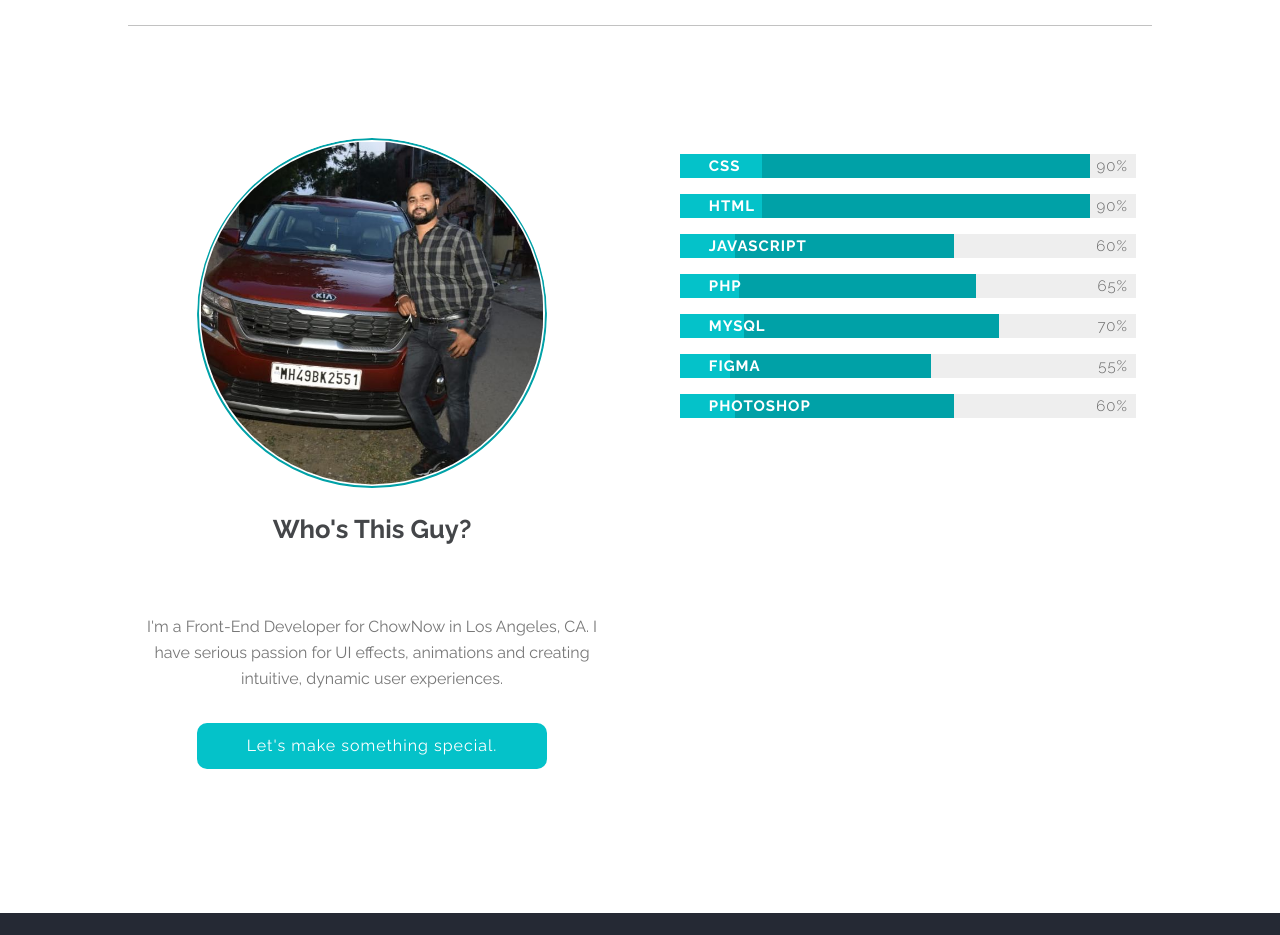
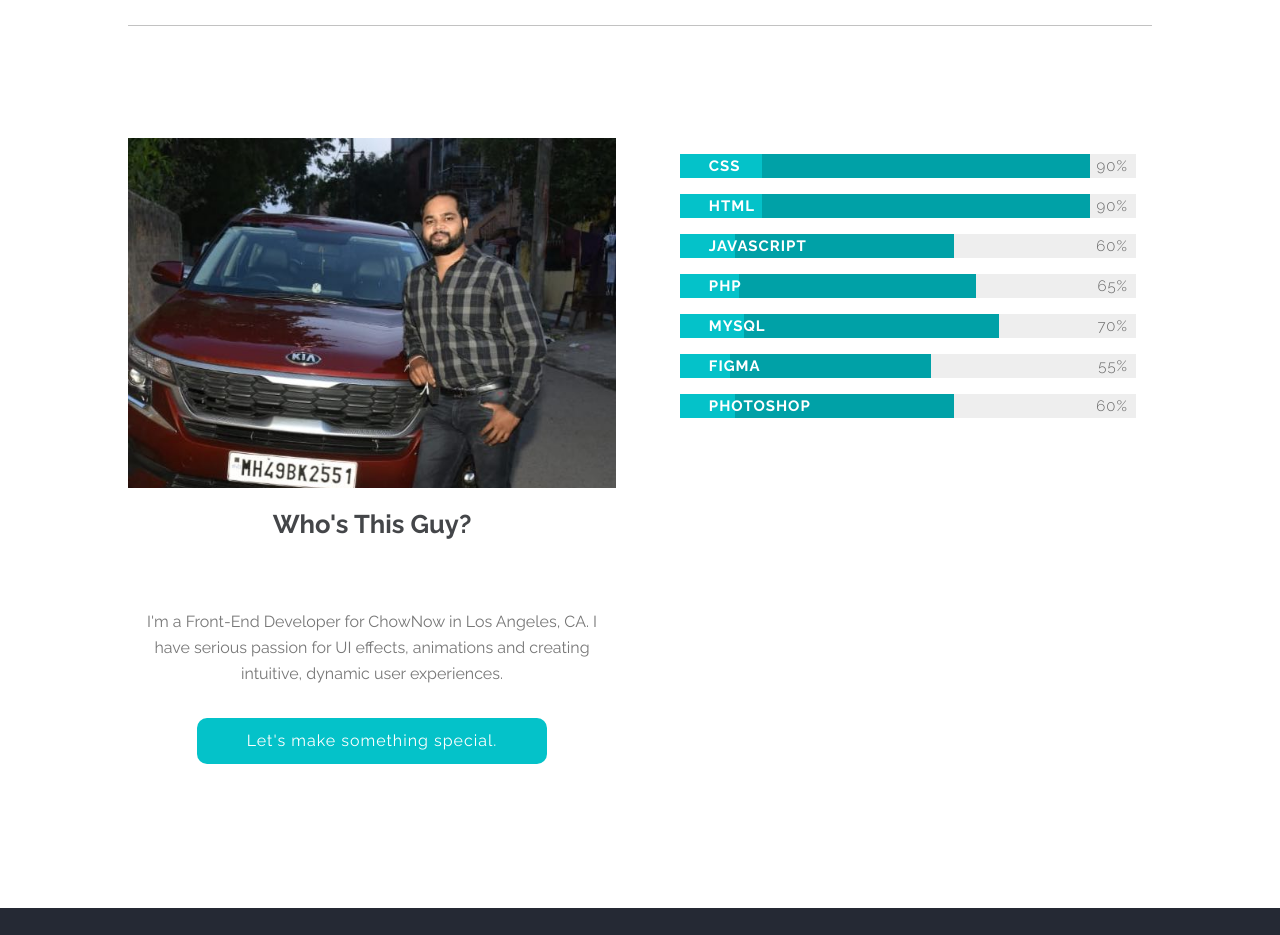
Before and after one commit to vspn7682/Sticky-Navbar, a plain HTML site: page index.html in a window 1280 px wide. Shown: the part 1440-2375 px from the top of the page. Drawn offline with Linux system fonts and the light colour scheme; animation ran at ten frames a second.

Commit message:
Stylesheet Modifications

```diff
--- a/css/style.css
+++ b/css/style.css
@@ -198,20 +198,20 @@ canvas {
 }
 
 .about-img {
+  width: 100%;
+  height: 350px;
   overflow: hidden;
-  border-radius: 100%;
 }
 
 .about-img img {
-  width: 350px;
-  border: 2px solid rgb(0, 161, 167);
-  padding: 0.1rem;
-  border-radius: 100%;
-  transition: 0.2s;
+  width: 100%;
+  height: auto;
+  object-fit: fill;
+  transition: all 0.5s;
 }
 
 .about-img:hover img {
-  transform: scale(1.2);
+  transform: scale(1.1);
   filter: grayscale(1);
 }
 
```
